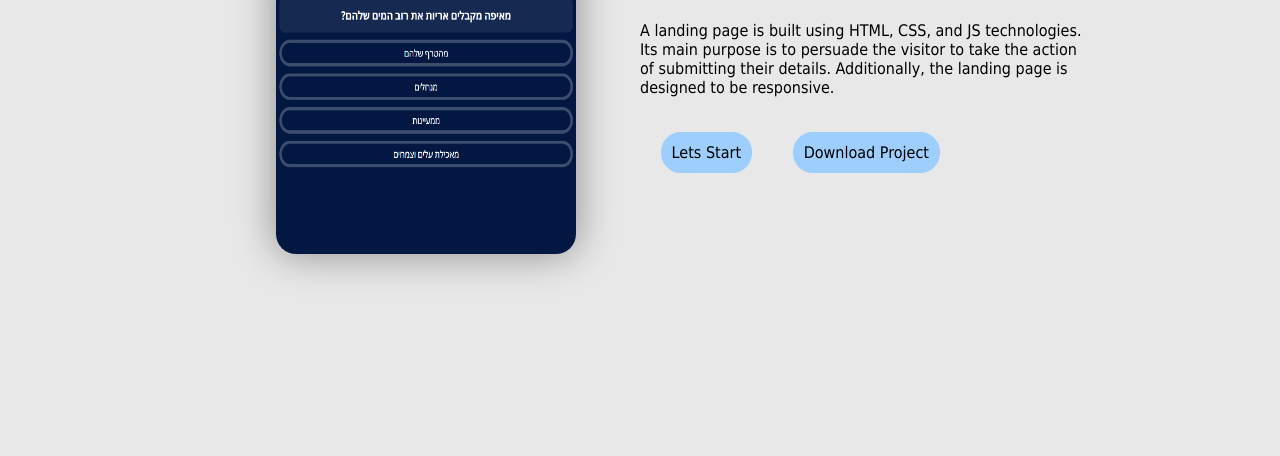
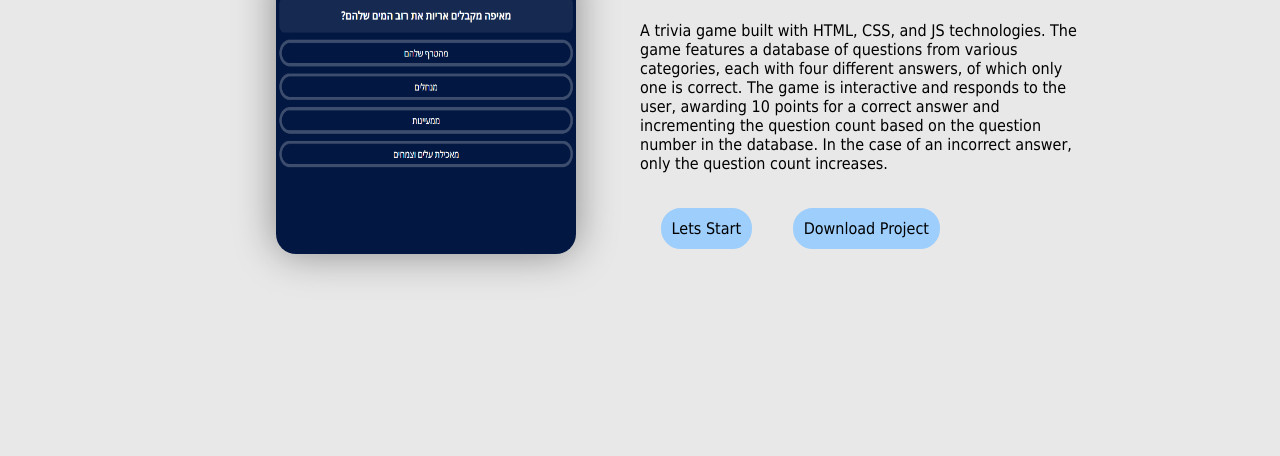
Before and after one commit to Natalyrubin/project_nataly_rubin, a plain HTML site: page html/js_projectPage1.html in a window 1280 px wide. Shown: the part 382-838 px from the top of the page. Drawn offline with Linux system fonts and the light colour scheme.

Commit message:
Update js_projectPage1.html

```diff
--- a/html/js_projectPage1.html
+++ b/html/js_projectPage1.html
@@ -62,9 +62,13 @@
 
         <div class="projectSection">
             <h1>Trivia Game </h1>
-     <p>A landing page is built using HTML, CSS, and JS technologies. Its main purpose is to
-            persuade the visitor to take the action of submitting their details. Additionally, the landing page
-            is designed to be responsive.
+     <p>A trivia game built with HTML, CSS, and JS technologies. The game features a database of questions from
+                various
+                categories, each with four different answers, of which only one is correct. The game is interactive and
+                responds to the
+                user, awarding 10 points for a correct answer and incrementing the question count based on the question
+                number in the
+                database. In the case of an incorrect answer, only the question count increases.
             </p>
 
             <div class="topButton">
```
